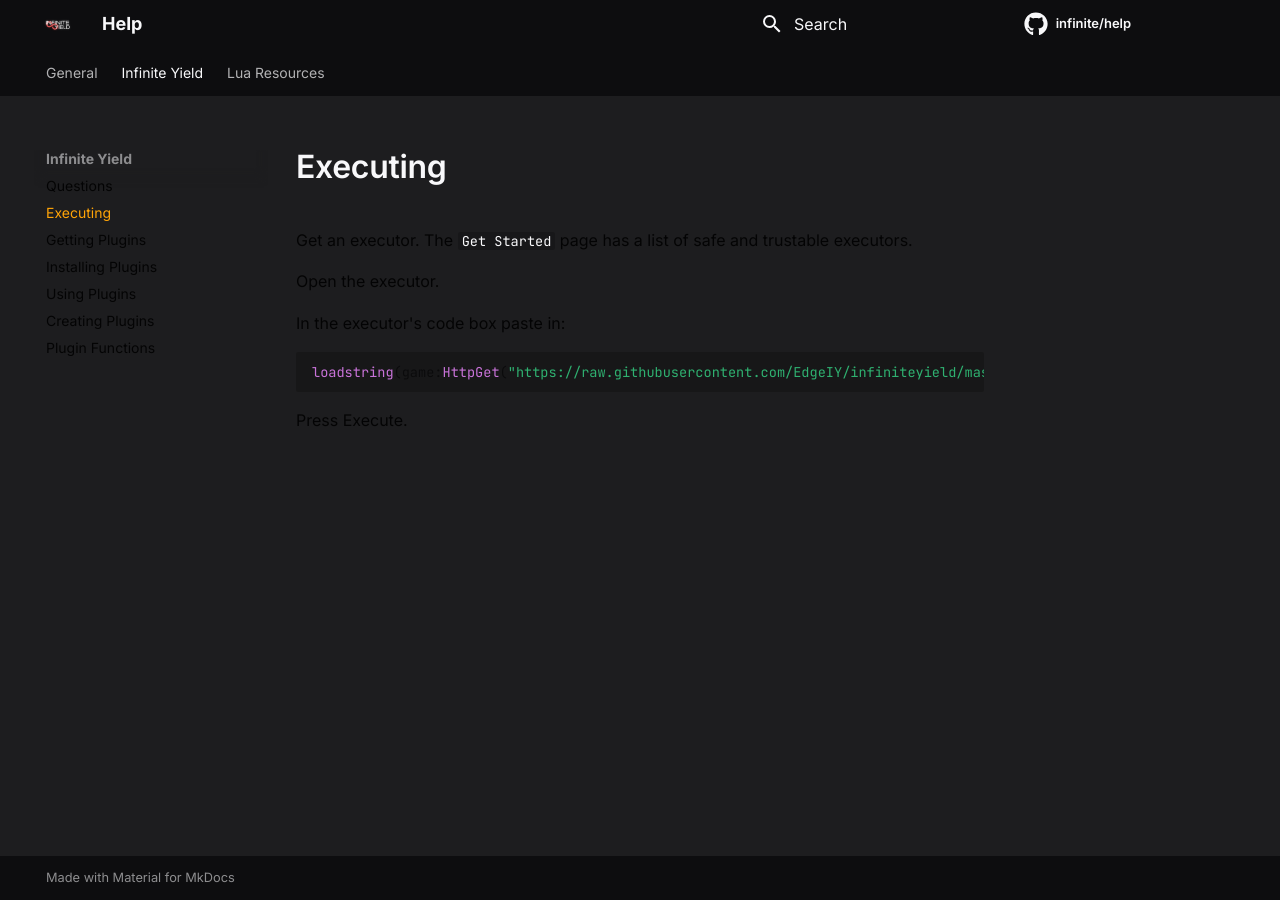
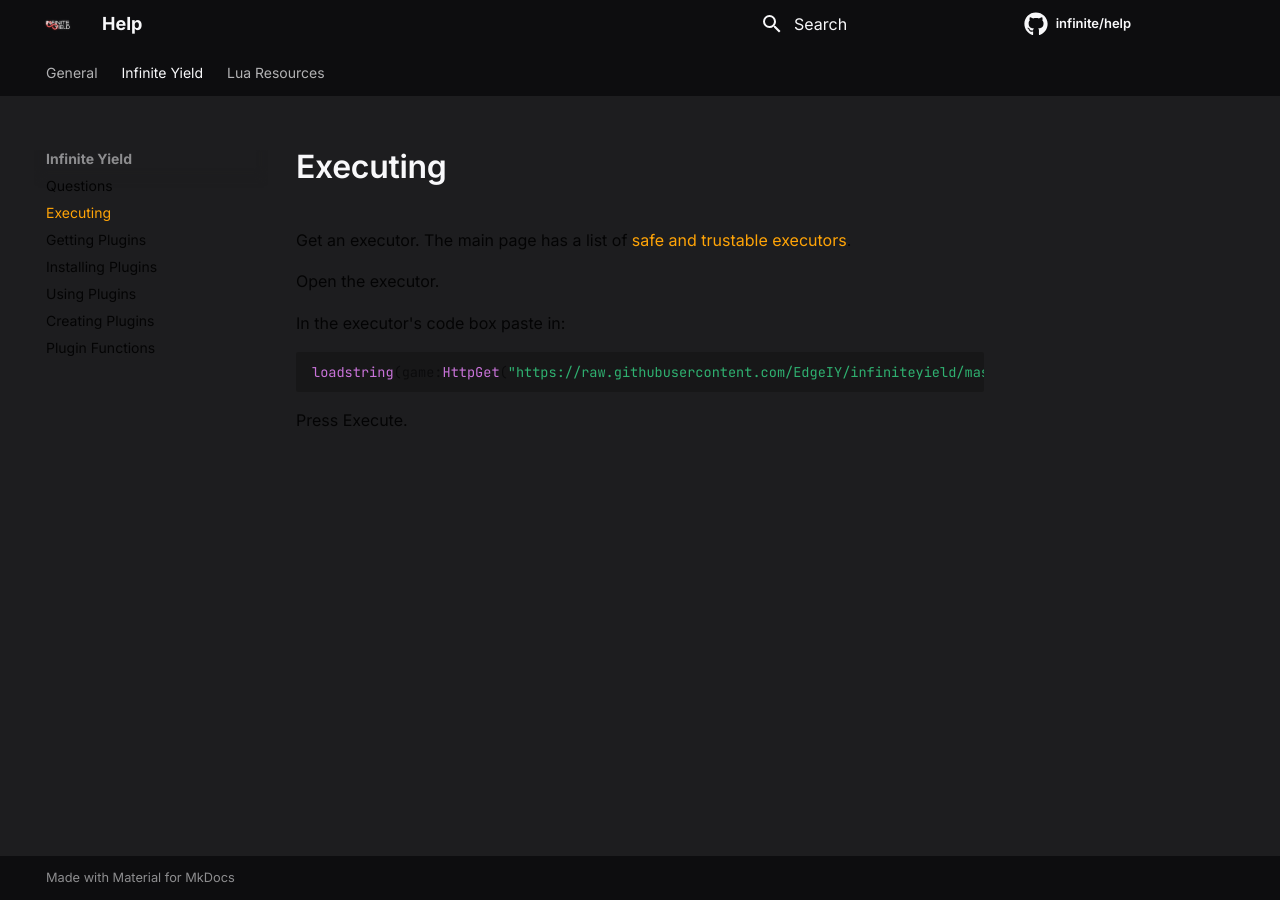
Before and after one commit to moikoros/help, an MkDocs documentation site: the page built from docs/inf/executing.md, in a window 1280 px wide. Built offline with MkDocs 1.6.1 and Material for MkDocs 9.7.7, drawn with Linux system fonts in a browser that asks for light colours; comment, search, counter and statistics services are not loaded.

Commit message:
Update executing.md

```diff
--- a/docs/inf/executing.md
+++ b/docs/inf/executing.md
@@ -1,4 +1,4 @@
-Get an executor. The `Get Started` page has a list of safe and trustable executors.
+<p>Get an executor. The main page has a list of <a href="#recommended-executors">safe and trustable executors</a>.</p>
 
 Open the executor.
 
```
